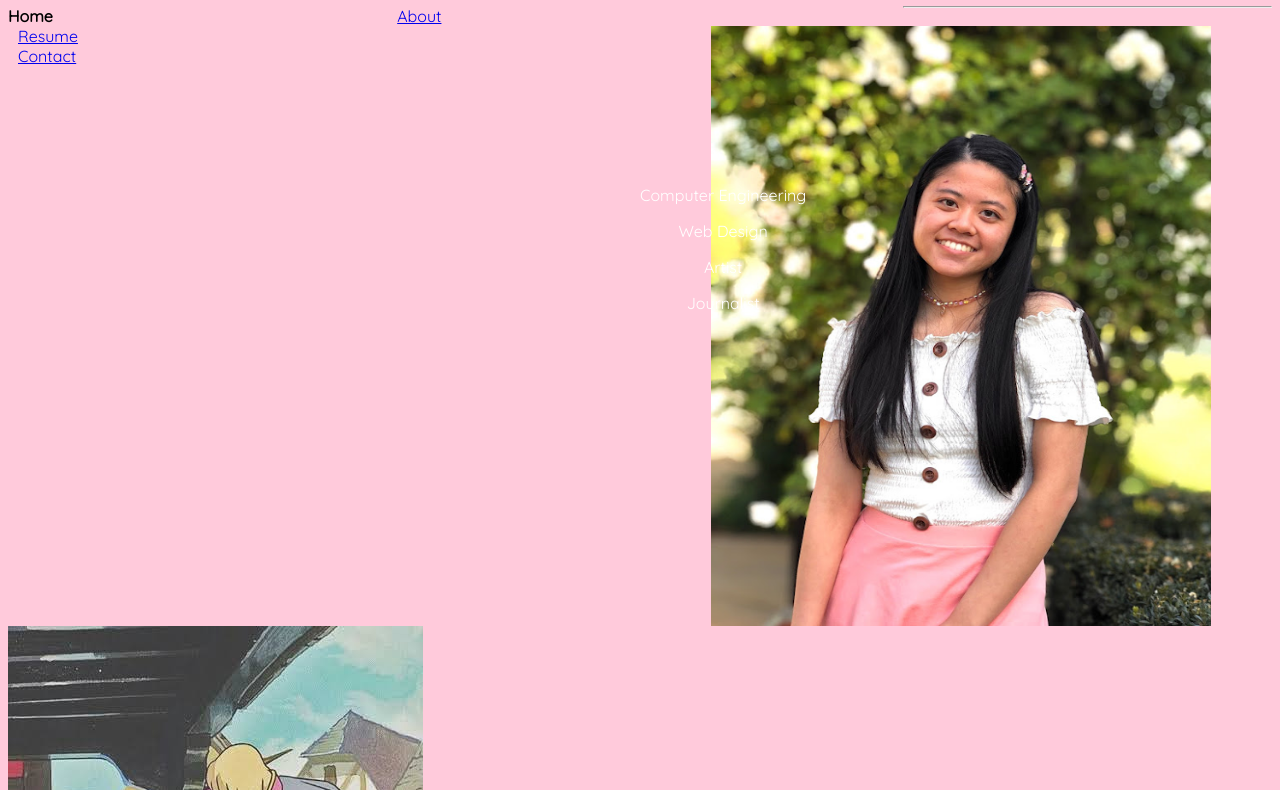
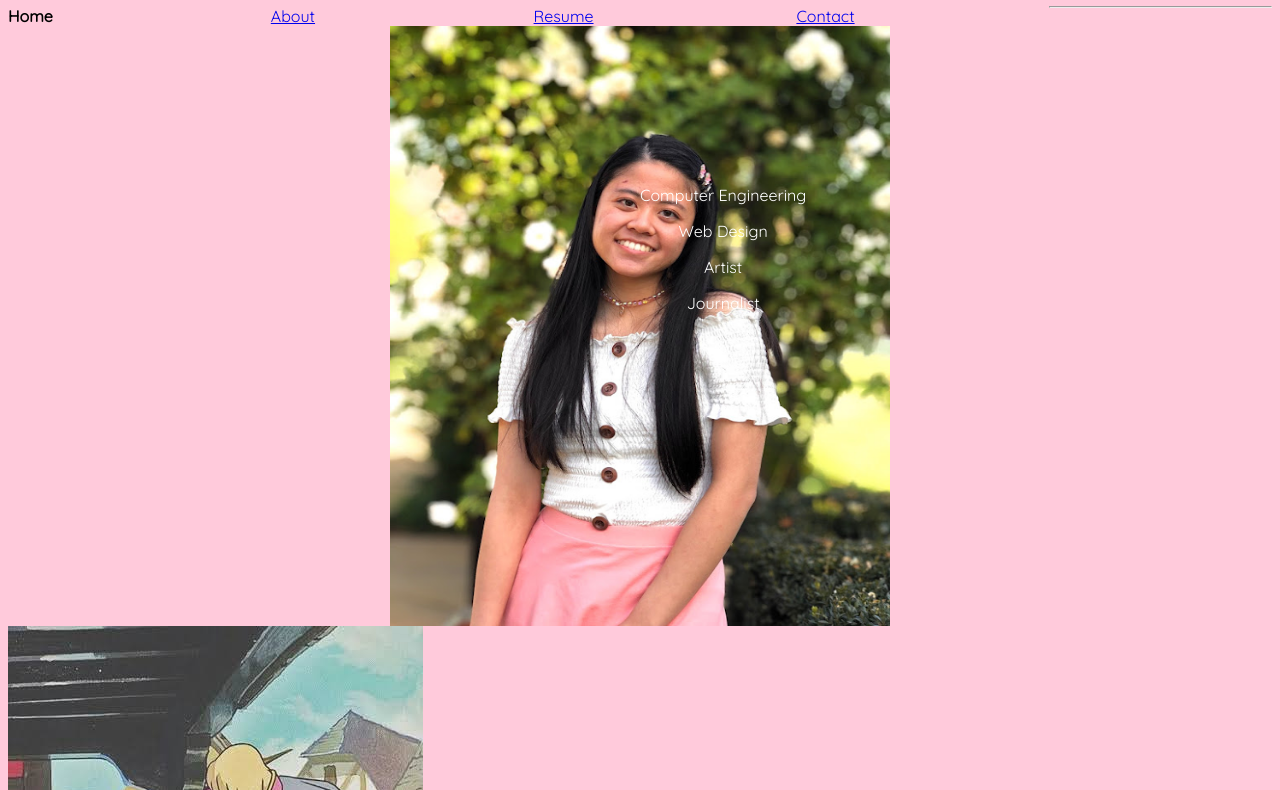
Before and after one commit to taniyourstruly/taniyourstruly.github.io, a plain HTML site: page index.html in a window 1280 px wide. Shown: the part 60-850 px from the top of the page. Drawn offline with nearby package versions, Linux system fonts and the light colour scheme; a web font is replaced by a local one.

Commit message:
Update index.html

```diff
--- a/index.html
+++ b/index.html
@@ -36,6 +36,8 @@
   			//transform: translate(-50%, -50%);
 			}
 
+
+
 	</style>
 	</head>
 
@@ -44,23 +46,30 @@
 		<h1 style="text-align: left;">Tania Pham</h1>
 
 
-		<div style='float:left; width:30%'>
+		<div style='float:left; width:20%'>
     			<strong>Home</strong>
 		</div>
 
-		<div style='float:left; width:40%; margin-left:10px'>
+		<div style='float:left; width:20%; margin-left:10px'>
     			<a href="about.html">About</a>
 		</div>
 
-		<div style='float:left; width:50%; margin-left:10px'>
+		<div style='float:left; width:20%; margin-left:10px'>
     			<a href="resume.html">Resume</a>
 		</div>
 
-		<div style='float:left; width:50%; margin-left:10px'>
+		<div style='float:left; width:20%; margin-left:10px'>
     			<a href="contact.html">Contact</a>
 		</div>
 
 		<hr>
+
+		<div class="arrow">
+                	<span></span>
+                	<span></span>
+                	<span></span>
+
+		</div>
 
 		<div class="container">
   		<img src="uploads/img.png" alt="hi" width="500" height="600">
```
